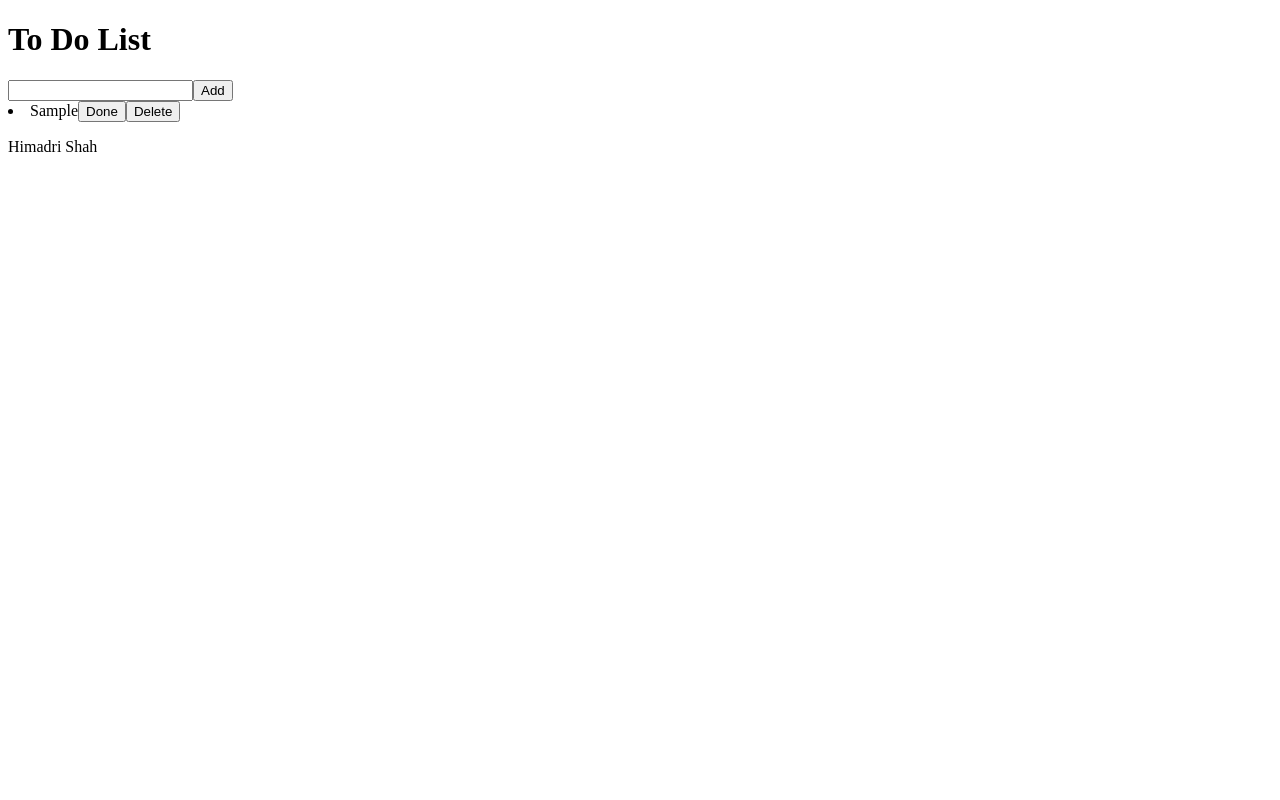
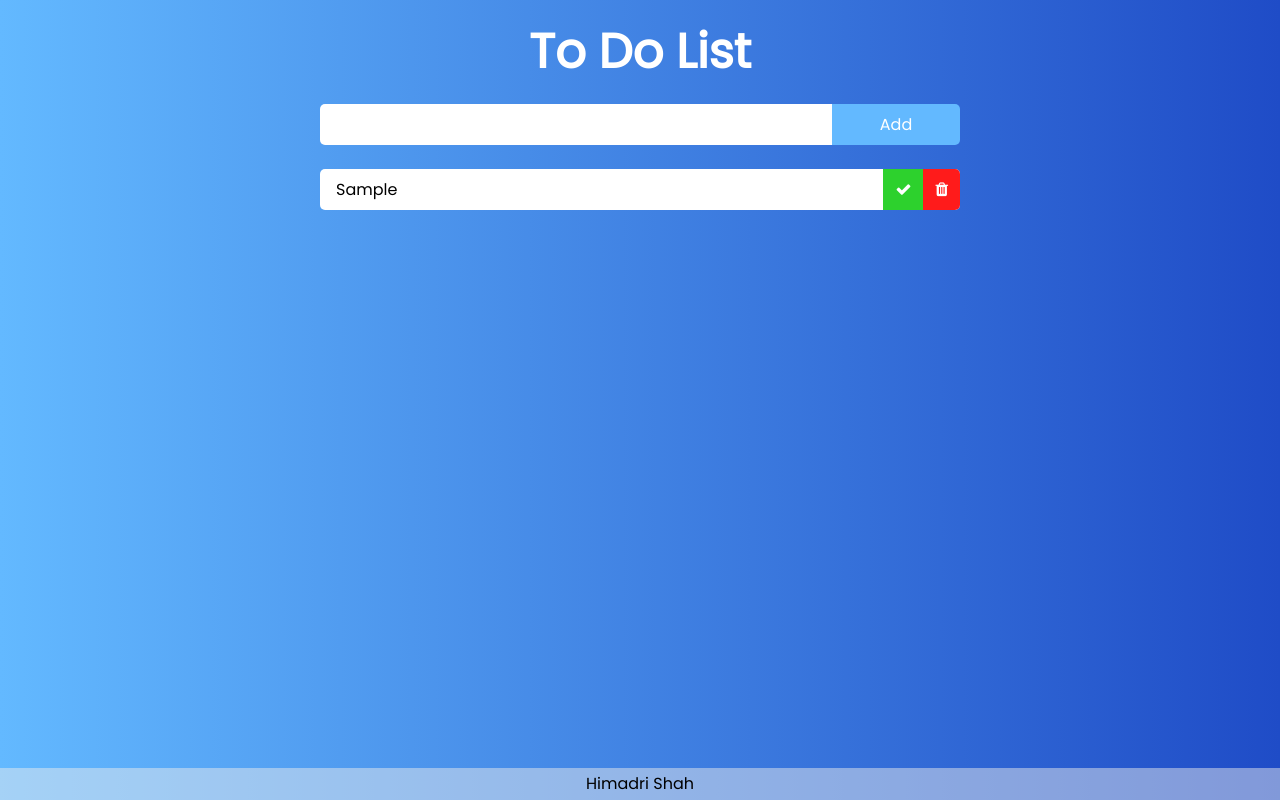
Before and after one commit to himadri2110/react-todo-list, a React (Create React App) app: page / in a window 1280 px wide. Both pictures are taken after typing "Sample" into the empty fields and a click on the button "Add". Built offline with nearby package versions, Linux system fonts and the light colour scheme.

Commit message:
style: basic styling of the app

```diff
--- a/public/index.html
+++ b/public/index.html
@@ -10,6 +10,20 @@
       content="Web site created using create-react-app"
     />
 
+    <!-- Google Fonts -->
+    <link rel="preconnect" href="https://fonts.gstatic.com" type="text/css" />
+    <link
+      href="https://fonts.googleapis.com/css2?family=Poppins&display=swap"
+      rel="stylesheet"
+      type="text/css"
+    />
+
+    <!-- Font Awesome -->
+    <link
+      rel="stylesheet"
+      href="http://maxcdn.bootstrapcdn.com/font-awesome/4.3.0/css/font-awesome.min.css"
+    />
+
     <title>To-do List</title>
   </head>
 
--- /dev/null
+++ b/src/App.css
@@ -0,0 +1,178 @@
+:root {
+  --lightBlue: rgb(99, 185, 255);
+  --darkBlue: rgb(31, 76, 199);
+  --todoBg: rgba(240, 240, 240, 0.671);
+  --green: rgb(45, 209, 45);
+  --red: rgb(255, 27, 27);
+  --footerBg: #ececec7a;
+}
+
+* {
+  padding: 0;
+  margin: 0;
+  box-sizing: border-box;
+  font-family: "Poppins", sans-serif;
+}
+
+html,
+body {
+  background-image: linear-gradient(90deg, var(--lightBlue), var(--darkBlue));
+  color: white;
+  margin: 0;
+  min-height: calc(100vh - 1rem);
+  position: relative;
+}
+
+header,
+form {
+  display: flex;
+  justify-content: center;
+  align-items: center;
+  margin: 1rem 0;
+  font-size: 1.5rem;
+}
+
+form input {
+  min-width: 40%;
+  border-radius: 5px 0 0 5px;
+}
+
+form input,
+form button {
+  padding: 0.5rem 1rem;
+  font-size: 1rem;
+  background-color: white;
+  border: none;
+}
+
+form button {
+  background-color: var(--lightBlue);
+  color: white;
+  cursor: pointer;
+  transition: all 0.5s ease;
+  border-radius: 0px 5px 5px 0px;
+  min-width: 10%;
+}
+
+input:focus,
+button:focus {
+  outline: none;
+}
+
+select {
+  outline: none;
+  border: none;
+  cursor: pointer;
+  width: 7rem;
+  padding: 0.5rem;
+  border-radius: 5px;
+  margin-top: -0.5rem;
+  margin-bottom: 0.5rem;
+  font-size: 0.75rem;
+}
+
+.select {
+  display: flex;
+  justify-content: center;
+  align-items: center;
+  padding: 0.5rem;
+}
+
+.todo-container {
+  display: flex;
+  justify-content: center;
+  align-items: center;
+}
+
+.todo-list {
+  min-width: 50%;
+  list-style: none;
+  border-radius: 5px;
+}
+
+.todo {
+  background-color: white;
+  color: black;
+  margin: 0.5rem 0;
+  font-size: 1rem;
+  display: flex;
+  justify-content: space-between;
+  align-items: center;
+  transition: all 0.5s ease;
+  border-radius: 5px;
+}
+
+.todo li {
+  flex: 1 1;
+  padding: 0 1rem;
+}
+
+.check,
+.delete {
+  font-size: 1rem;
+  border: none;
+  padding: 0.5rem 0.75rem;
+  cursor: pointer;
+  transition: all 0.5s ease;
+}
+
+/* .unchecked {
+  text-decoration: line-through;
+  color: #ccc;
+  opacity: 0.7;
+} */
+
+.check {
+  color: white;
+  background-color: var(--green);
+}
+
+button.delete {
+  border-radius: 0 5px 5px 0;
+}
+
+.delete {
+  color: white;
+  background-color: var(--red);
+}
+
+.fall {
+  transform: translateY(8rem);
+  opacity: 0;
+}
+
+.fa-check,
+.fa-trash {
+  pointer-events: none;
+}
+
+/* Only for FOOTER */
+body::after {
+  content: "";
+  display: block;
+  height: 3rem;
+}
+
+footer {
+  background-color: var(--footerBg);
+  color: black;
+  position: absolute;
+  bottom: 0;
+  width: 100%;
+  height: 2rem;
+  line-height: 2rem;
+  display: flex;
+  justify-content: center;
+}
+
+@media (max-width: 768px) {
+  form input {
+    min-width: 50%;
+  }
+  form button {
+    min-width: 10%;
+  }
+  .todo-list {
+    min-width: 60%;
+  }
+}
--- a/src/Components/Footer.js
+++ b/src/Components/Footer.js
@@ -1,5 +1,5 @@
 import React from "react";
 
-const Footer = () => <p>Himadri Shah</p>;
+const Footer = () => <footer>Himadri Shah</footer>;
 
 export default Footer;
--- a/src/Components/Header.js
+++ b/src/Components/Header.js
@@ -1,7 +1,11 @@
 import React from "react";
 
 function Header() {
-  return <h1>To Do List</h1>;
+  return (
+    <header>
+      <h1>To Do List</h1>
+    </header>
+  );
 }
 
 export default Header;
--- a/src/Components/TodoItem.js
+++ b/src/Components/TodoItem.js
@@ -25,14 +25,28 @@ const TodoItem = ({ todos, setTodos }) => {
   }
 
   const todoComponent = todos.map((todo) => (
-    <li style={todo.completed ? completedStyle : null} key={todo.id}>
-      {todo.text}
-      <button onClick={() => todoComplete(todo)}>Done</button>
-      <button onClick={() => todoDelete(todo)}>Delete</button>
-    </li>
+    <div className="todo">
+      <li
+        style={todo.completed ? completedStyle : null}
+        key={todo.id}
+        className="todo-item"
+      >
+        {todo.text}
+      </li>
+      <button onClick={() => todoComplete(todo)} className="check">
+        <i className="fa fa-check"></i>
+      </button>
+      <button onClick={() => todoDelete(todo)} className="delete">
+        <i className="fa fa-trash"></i>
+      </button>
+    </div>
   ));
 
-  return <div>{todoComponent}</div>;
+  return (
+    <div className="todo-container">
+      <ul className="todo-list">{todoComponent}</ul>
+    </div>
+  );
 };
 
 export default TodoItem;
--- a/src/index.js
+++ b/src/index.js
@@ -1,6 +1,7 @@
 import React from "react";
 import ReactDOM from "react-dom";
 import App from "./App";
+import "./App.css";
 
 ReactDOM.render(
   <React.StrictMode>
```
